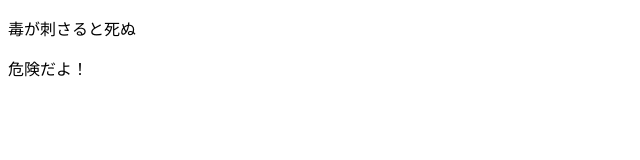
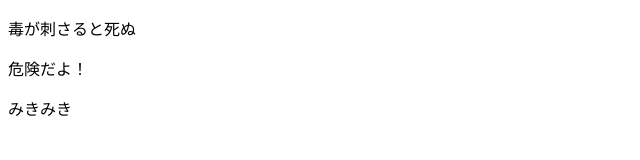
Before and after one commit to Absinthe899/practice2, a plain HTML site: page okoze.html in a window 1280 px wide. Shown: the full height of the page, 0-640 px from the left. Drawn offline with Linux system fonts and the light colour scheme.

Commit message:
Update okoze.html

```diff
--- a/okoze.html
+++ b/okoze.html
@@ -8,5 +8,6 @@
 <body>
     <p>毒が刺さると死ぬ</p>
     <p>危険だよ！</p>
+    <p>みきみき</p>
 </body>
 </html>
```
